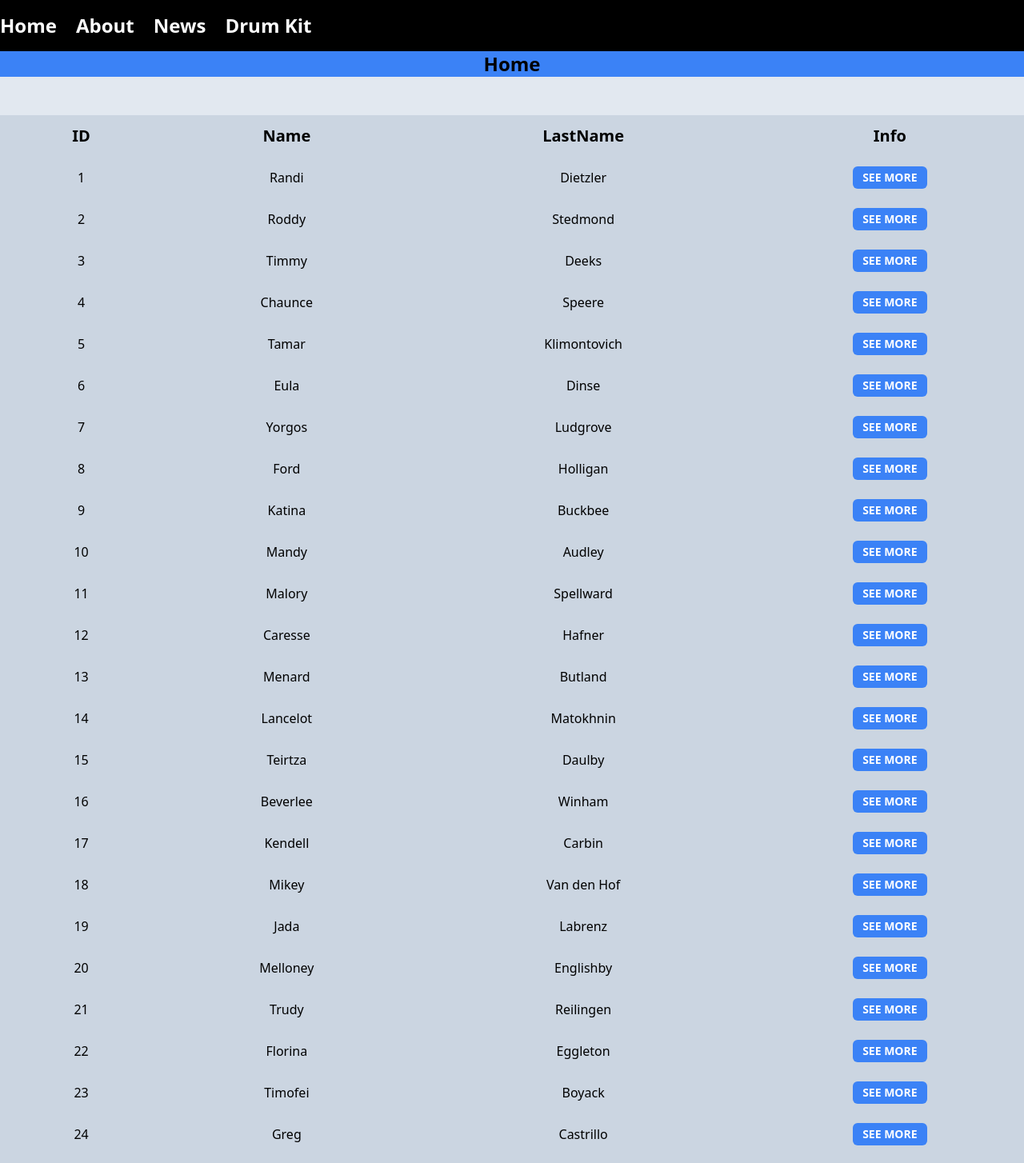
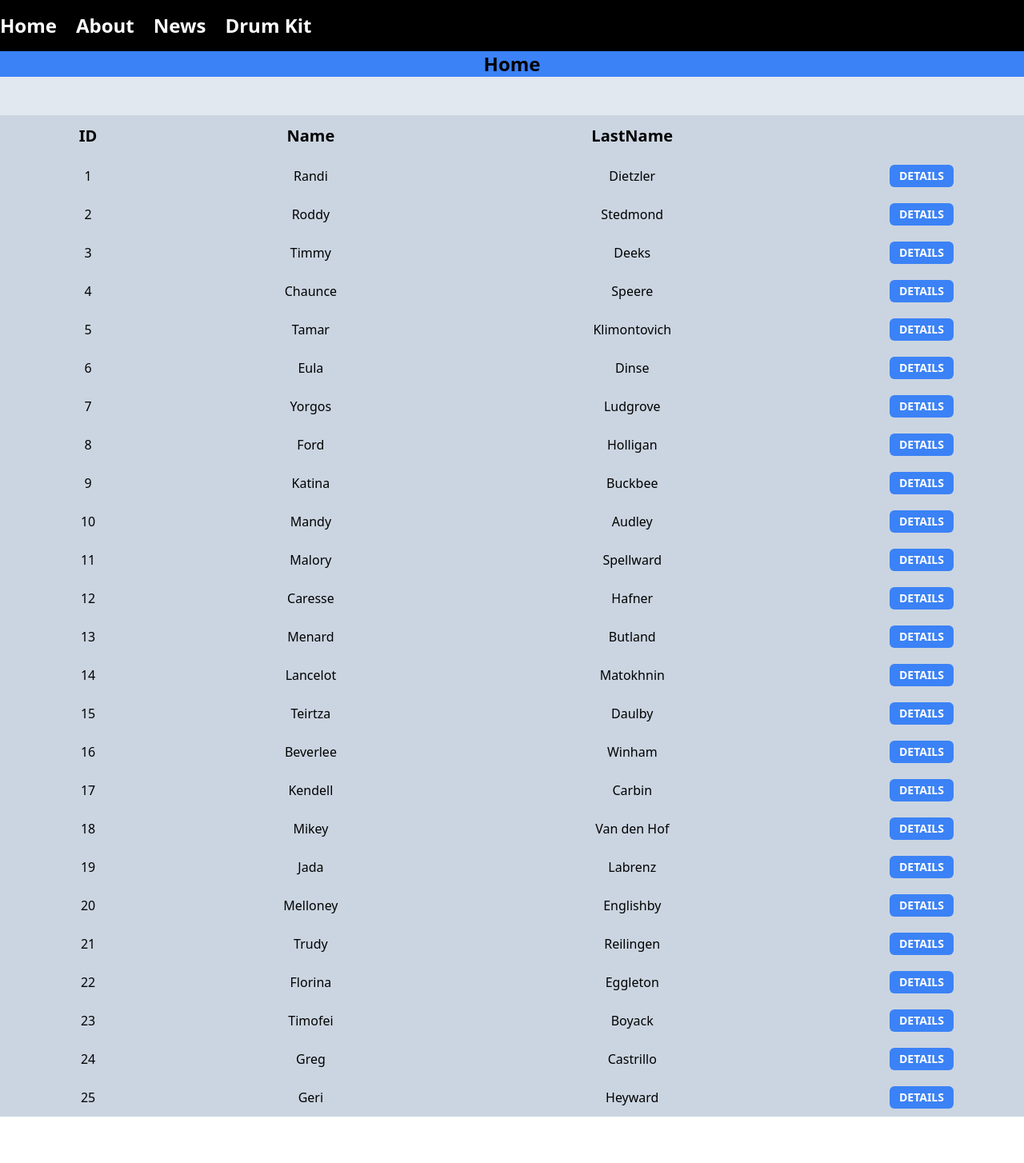
Before and after one commit to GevorAbrahamyan1991/test-end, a React (Create React App) app: page / in a window 1280 px wide. Shown: the top 1454 px of the page at 80% size. After the commit the page ends 1396 px from the top, so only its background shows below. Built offline with nearby package versions, Linux system fonts and the light colour scheme.

Commit message:
Adding modal window functionality

```diff
--- a/src/pages/about.jsx
+++ b/src/pages/about.jsx
@@ -12,16 +12,23 @@ const About = () => {
   const data = (
     <>
       <Title title={`Single ${id}`} />
-      <div>
-        <div className="flex justify-between">
-          <div>ID</div>
-          <div>{newData[0].id}</div>
-        </div>
-        <div className="flex justify-between">
-          <div>Email</div>
-          <div>{newData[0].email}</div>
-        </div>
-        <div>
+      <div className="">
+        <div className="flex flex-col items-center">
+          <div>
+            <span className="font-bold">ID:</span> {newData[0].id}
+          </div>
+          <div>
+            <span className="font-bold">Name:</span> {newData[0].first_name}
+          </div>
+          <div>
+            <span className="font-bold">Last:</span> Name {newData[0].last_name}
+          </div>
+          <div>
+            <span className="font-bold">Email:</span> {newData[0].email}
+          </div>
+          <div>
+            <span className="font-bold">Gender:</span> {newData[0].gender}
+          </div>
           <img src={newData[0].image} alt="" />
         </div>
       </div>
--- a/src/pages/components/Table.js
+++ b/src/pages/components/Table.js
@@ -1,5 +1,6 @@
 import { Link } from "react-router-dom";
 import StandartContainer from "./StandartContainer";
+import ModalBtn from "./modalBtn";
 
 export default function Table({ tableColumns, contents }) {
   return (
@@ -33,6 +34,9 @@ export default function Table({ tableColumns, contents }) {
                     </td>
                   );
                 })}
+                <td>
+                  <ModalBtn data={item} />
+                </td>
               </tr>
             );
           })}
--- a/src/pages/components/modal.js
+++ b/src/pages/components/modal.js
@@ -6,8 +6,8 @@ const Modal = ({ active, setActive, children }) => {
       <div
         className={
           active
-            ? "w-[100vw] h-[100vh] bg-gray-900 scale-100 bg-opacity-50 fixed top-0 left-0 flex items-center justify-center transition-all duration-300"
-            : "w-[100vw] h-[100vh] bg-gray-900 opacity-0 pointer-events-none bg-opacity-50 fixed top-0 left-0 flex items-center justify-center transition-all duration-300"
+            ? "w-[100vw] h-[100vh] bg-gray-900 scale-100 bg-opacity-60 fixed top-0 left-0 flex items-center justify-center transition-all duration-300"
+            : "w-[100vw] h-[100vh] bg-gray-900 opacity-0 pointer-events-none bg-opacity-60 fixed top-0 left-0 flex items-center justify-center transition-all duration-300"
         }
         onClick={() => setActive(false)}
       >
--- a/src/pages/components/modalBtn.js
+++ b/src/pages/components/modalBtn.js
@@ -1,7 +1,8 @@
 import React, { useState } from "react";
 import Modal from "./modal";
+import { Link } from "react-router-dom";
 
-const ModalBtn = () => {
+const ModalBtn = ({ data }) => {
   const [modalActive, setModalActive] = useState();
 
   return (
@@ -10,20 +11,29 @@ const ModalBtn = () => {
         className="bg-blue-500 py-1 px-3 font-bold text-sm text-white rounded-md"
         onClick={() => setModalActive(true)}
       >
-        SEE MORE
+        DETAILS
       </button>
 
       <Modal active={modalActive} setActive={setModalActive}>
-        <div>
+        <div className="space-y-5">
+          <div>
             <p>
-
+              <span className="font-bold">Name:</span> {data.first_name}
             </p>
-        </div>
-        <div>
-
-        </div>
-        <div>
-
+            <p>
+              <span className="font-bold">Last Name:</span> {data.last_name}
+            </p>
+            <p>
+              <span className="font-bold">Email:</span> {data.email}
+            </p>
+          </div>
+          <div>
+            <Link to={`about/${data.id}`}>
+              <button className="px-5 py-2 rounded-lg bg-blue-500 text-white font-bold">
+                SEE MORE DETAILS
+              </button>
+            </Link>
+          </div>
         </div>
       </Modal>
     </>
--- a/src/pages/data/homeData.js
+++ b/src/pages/data/homeData.js
@@ -8,7 +8,6 @@ export const pageData = [
     email: "rdietzler0@newsvine.com",
     gender: "Female",
     image: "http://dummyimage.com/194x100.png/cc0000/ffffff",
-    info: <ModalBtn />,
   },
   {
     id: 2,
@@ -17,7 +16,6 @@ export const pageData = [
     email: "rstedmond1@kickstarter.com",
     gender: "Male",
     image: "http://dummyimage.com/221x100.png/dddddd/000000",
-    info: <ModalBtn />,
   },
   {
     id: 3,
@@ -26,7 +24,6 @@ export const pageData = [
     email: "tdeeks2@typepad.com",
     gender: "Genderqueer",
     image: "http://dummyimage.com/164x100.png/5fa2dd/ffffff",
-    info: <ModalBtn />,
   },
   {
     id: 4,
@@ -35,7 +32,6 @@ export const pageData = [
     email: "cspeere3@newsvine.com",
     gender: "Male",
     image: "http://dummyimage.com/231x100.png/cc0000/ffffff",
-    info: <ModalBtn />,
   },
   {
     id: 5,
@@ -44,7 +40,6 @@ export const pageData = [
     email: "tklimontovich4@businesswire.com",
     gender: "Female",
     image: "http://dummyimage.com/186x100.png/cc0000/ffffff",
-    info: <ModalBtn />,
   },
   {
     id: 6,
@@ -53,7 +48,6 @@ export const pageData = [
     email: "edinse5@issuu.com",
     gender: "Female",
     image: "http://dummyimage.com/124x100.png/5fa2dd/ffffff",
-    info: <ModalBtn />,
   },
   {
     id: 7,
@@ -62,7 +56,6 @@ export const pageData = [
     email: "yludgrove6@ifeng.com",
     gender: "Male",
     image: "http://dummyimage.com/240x100.png/cc0000/ffffff",
-    info: <ModalBtn />,
   },
   {
     id: 8,
@@ -71,7 +64,6 @@ export const pageData = [
     email: "fholligan7@buzzfeed.com",
     gender: "Male",
     image: "http://dummyimage.com/147x100.png/ff4444/ffffff",
-    info: <ModalBtn />,
   },
   {
     id: 9,
@@ -80,7 +72,6 @@ export const pageData = [
     email: "kbuckbee8@economist.com",
     gender: "Female",
     image: "http://dummyimage.com/135x100.png/dddddd/000000",
-    info: <ModalBtn />,
   },
   {
     id: 10,
@@ -89,7 +80,6 @@ export const pageData = [
     email: "maudley9@simplemachines.org",
     gender: "Female",
     image: "http://dummyimage.com/196x100.png/ff4444/ffffff",
-    info: <ModalBtn />,
   },
   {
     id: 11,
@@ -98,7 +88,6 @@ export const pageData = [
     email: "mspellwarda@google.es",
     gender: "Female",
     image: "http://dummyimage.com/212x100.png/5fa2dd/ffffff",
-    info: <ModalBtn />,
   },
   {
     id: 12,
@@ -107,7 +96,6 @@ export const pageData = [
     email: "chafnerb@tiny.cc",
     gender: "Female",
     image: "http://dummyimage.com/243x100.png/ff4444/ffffff",
-    info: <ModalBtn />,
   },
   {
     id: 13,
@@ -116,7 +104,6 @@ export const pageData = [
     email: "mbutlandc@mayoclinic.com",
     gender: "Male",
     image: "http://dummyimage.com/157x100.png/5fa2dd/ffffff",
-    info: <ModalBtn />,
   },
   {
     id: 14,
@@ -125,7 +112,6 @@ export const pageData = [
     email: "lmatokhnind@instagram.com",
     gender: "Male",
     image: "http://dummyimage.com/177x100.png/cc0000/ffffff",
-    info: <ModalBtn />,
   },
   {
     id: 15,
@@ -134,7 +120,6 @@ export const pageData = [
     email: "tdaulbye@microsoft.com",
     gender: "Female",
     image: "http://dummyimage.com/219x100.png/5fa2dd/ffffff",
-    info: <ModalBtn />,
   },
   {
     id: 16,
@@ -143,7 +128,6 @@ export const pageData = [
     email: "bwinhamf@nydailynews.com",
     gender: "Female",
     image: "http://dummyimage.com/196x100.png/dddddd/000000",
-    info: <ModalBtn />,
   },
   {
     id: 17,
@@ -152,7 +136,6 @@ export const pageData = [
     email: "kcarbing@storify.com",
     gender: "Male",
     image: "http://dummyimage.com/161x100.png/cc0000/ffffff",
-    info: <ModalBtn />,
   },
   {
     id: 18,
@@ -161,7 +144,6 @@ export const pageData = [
     email: "mvandenhofh@si.edu",
     gender: "Male",
     image: "http://dummyimage.com/162x100.png/cc0000/ffffff",
-    info: <ModalBtn />,
   },
   {
     id: 19,
@@ -170,7 +152,6 @@ export const pageData = [
     email: "jlabrenzi@statcounter.com",
     gender: "Female",
     image: "http://dummyimage.com/118x100.png/cc0000/ffffff",
-    info: <ModalBtn />,
   },
   {
     id: 20,
@@ -179,7 +160,6 @@ export const pageData = [
     email: "menglishbyj@yahoo.com",
     gender: "Female",
     image: "http://dummyimage.com/155x100.png/dddddd/000000",
-    info: <ModalBtn />,
   },
   {
     id: 21,
@@ -188,7 +168,6 @@ export const pageData = [
     email: "treilingenk@who.int",
     gender: "Female",
     image: "http://dummyimage.com/167x100.png/ff4444/ffffff",
-    info: <ModalBtn />,
   },
   {
     id: 22,
@@ -197,7 +176,6 @@ export const pageData = [
     email: "feggletonl@scribd.com",
     gender: "Female",
     image: "http://dummyimage.com/123x100.png/ff4444/ffffff",
-    info: <ModalBtn />,
   },
   {
     id: 23,
@@ -206,7 +184,6 @@ export const pageData = [
     email: "tboyackm@geocities.com",
     gender: "Male",
     image: "http://dummyimage.com/127x100.png/dddddd/000000",
-    info: <ModalBtn />,
   },
   {
     id: 24,
@@ -215,7 +192,6 @@ export const pageData = [
     email: "gcastrillon@npr.org",
     gender: "Male",
     image: "http://dummyimage.com/242x100.png/5fa2dd/ffffff",
-    info: <ModalBtn />,
   },
   {
     id: 25,
@@ -224,6 +200,5 @@ export const pageData = [
     email: "gheywardo@google.ru",
     gender: "Male",
     image: "http://dummyimage.com/115x100.png/dddddd/000000",
-    info: <ModalBtn />,
   },
 ];
--- a/src/pages/home.jsx
+++ b/src/pages/home.jsx
@@ -8,14 +8,7 @@ export default function Home() {
     { key: "id", label: "ID", link: true, href: "about" },
     { key: "first_name", label: "Name" },
     { key: "last_name", label: "LastName" },
-    { key: "info", label: "Info" },
   ];
-
-  // const modalColumns = [
-  //   {
-
-  //   }
-  // ]
 
   const data = (
     <>
```
